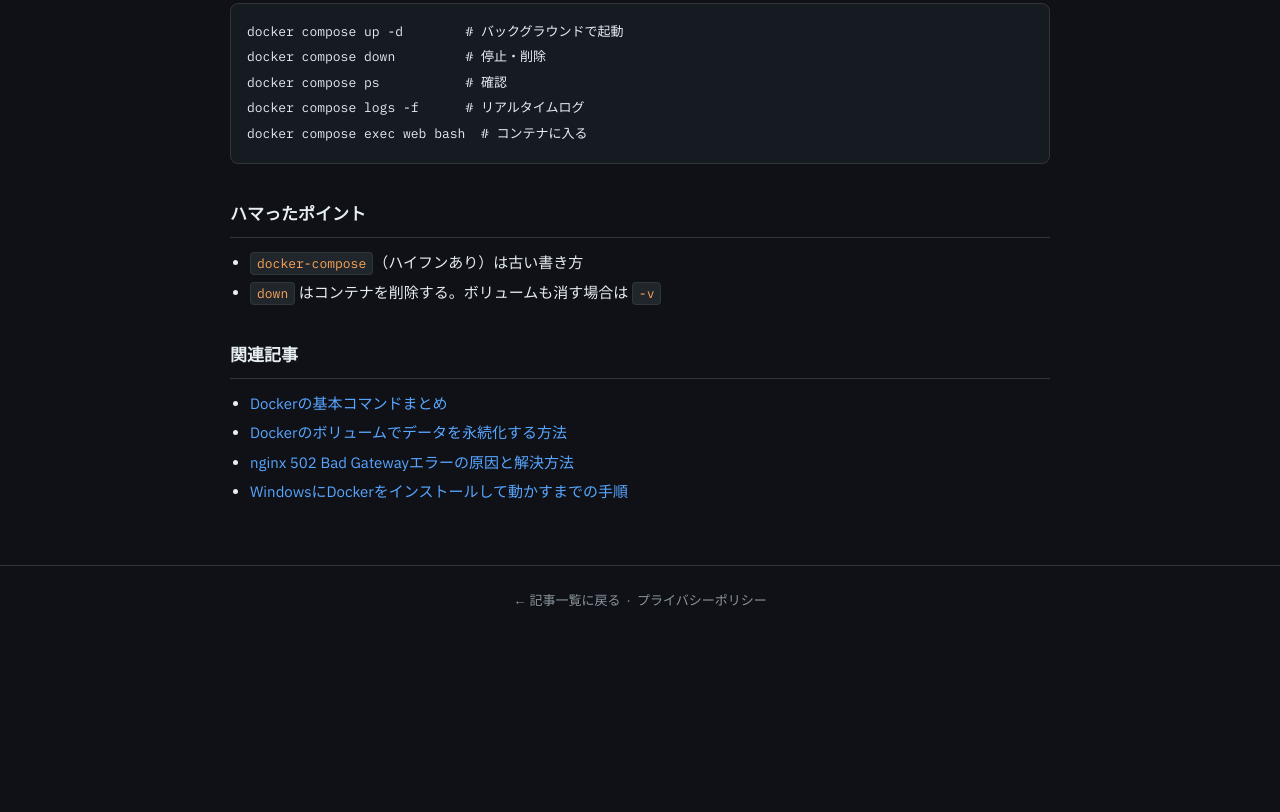
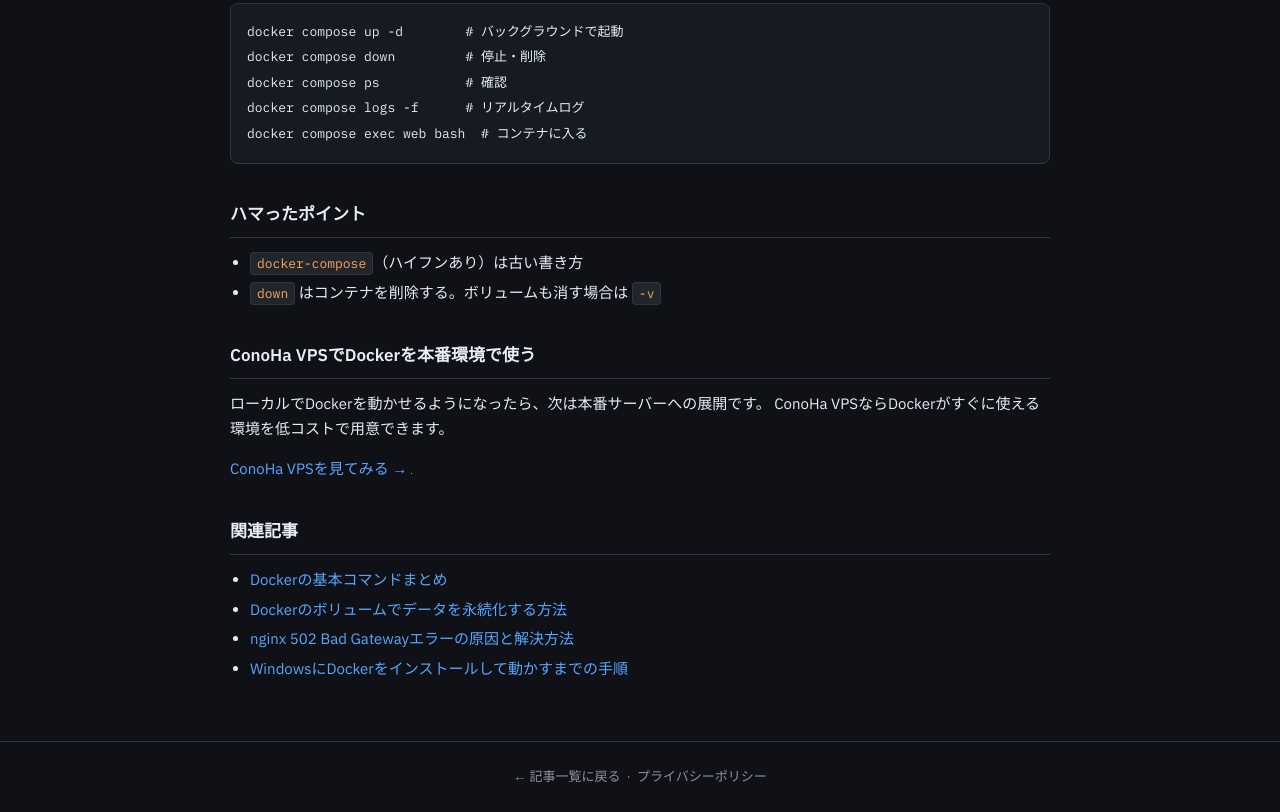
Before and after one commit to uuii13524-afk/shaky-shell, an Astro site: page /posts/docker-compose-basic in a window 1280 px wide. Shown: the part 688-1500 px from the top of the page. Before the commit the page ends 1324 px from the top, so only its background shows below. Built offline with nearby package versions, Linux system fonts and the light colour scheme; Astro itself is replaced by a stand-in of ours; code samples lack their colours.

Commit message:
add affiliate links

```diff
--- a/src/pages/posts/docker-compose-basic.md
+++ b/src/pages/posts/docker-compose-basic.md
@@ -35,6 +35,14 @@ docker compose exec web bash  # コンテナに入る
 - `docker-compose`（ハイフンあり）は古い書き方
 - `down` はコンテナを削除する。ボリュームも消す場合は `-v`
 
+## ConoHa VPSでDockerを本番環境で使う
+
+ローカルでDockerを動かせるようになったら、次は本番サーバーへの展開です。
+ConoHa VPSならDockerがすぐに使える環境を低コストで用意できます。
+
+<a href="https://px.a8.net/svt/ejp?a8mat=4B3UZB+CFPZOY+50+4YQYYA" rel="nofollow">ConoHa VPSを見てみる →</a>
+<img border="0" width="1" height="1" src="https://www10.a8.net/0.gif?a8mat=4B3UZB+CFPZOY+50+4YQYYA" alt="">
+
 ## 関連記事
 
 - [Dockerの基本コマンドまとめ](/posts/docker-basic-commands)
```
Also changed, not shown: src/pages/posts/linux-basic-commands.md (+8 -0 lines), src/pages/posts/nginx-basic-config.md (+8 -0 lines).
